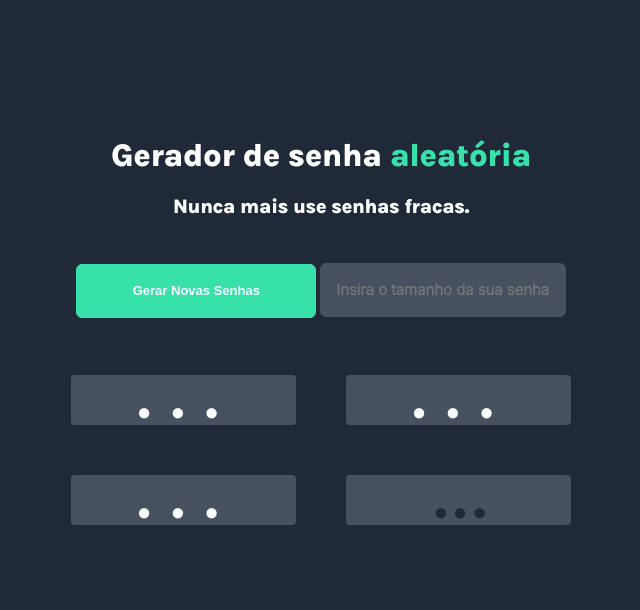
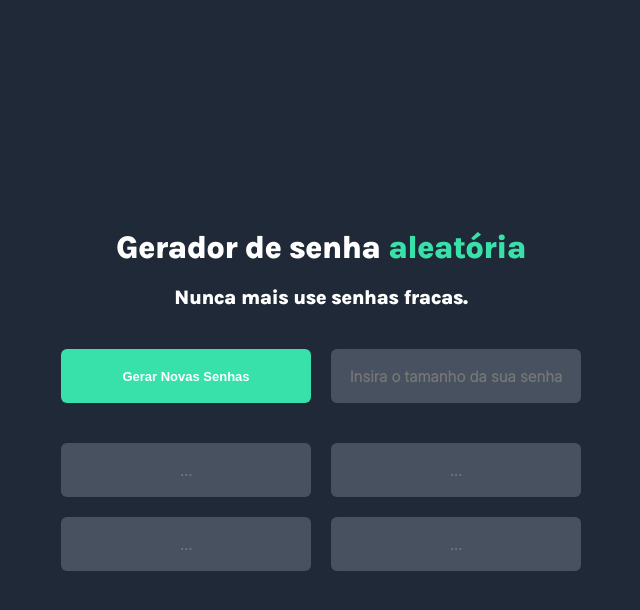
Before and after one commit to Bonniezilla/PasswordGenerator, a plain HTML site: page index.html in a window 1280 px wide. Shown: the whole page, without its empty margins (319-959 px from the left). Drawn offline with Linux system fonts and the light colour scheme.

Commit message:
css updates

```diff
--- a/css.css
+++ b/css.css
@@ -1,56 +1,69 @@
-
-html, body {
+* {
     box-sizing: border-box;
     margin: 0;
     padding: 0;
-    background-color: whitesmoke;
+}
+
+body {
+    background-color: #1F2937;
     font-family: 'Karla', sans-serif;
     font-style: normal;
-    letter-spacing: -0.025em;
+    display: flex;
+    justify-content: center;
+    align-items: center;
+    min-width: 100vw;
+    min-height: 100vh;
+    position: absolute;
 }
 
 .container {
-    width: 100vw;
-    height: 100vh;
-    background-color: #1F2937;
+    width: 520px;
+    min-height: 20vh;
 
-    display: grid;
-    grid-template: 100px 150px 100px 200px 1fr / 1fr 500px 1fr;
-    text-align: center;
+    display: flex;
+    flex-wrap: wrap;
+    justify-content: center;
+    align-items: center;
+
+    position: relative;
 }
 
 .header {
-    grid-column: 2 / 2;
-    grid-row: 2 / 2;
-    margin: auto;
+    display: flex;
+    flex-direction: column;
+
+    justify-content: center;
+    align-items: center;
+    padding-bottom: 40px;
+    gap: 20px;
+    position: relative;
 }
 
 .btnDiv {
-    grid-column: 2 / 2 ;
-    grid-row: 3 / 3;
-    margin-top: auto;
-    margin-bottom: auto;
+    display: flex;
+    align-items: center;
+    flex-wrap: wrap;
+    gap: 20px;
+    margin-bottom: 20px;
 }
 
 .passwordDiv {
-    display: grid;
-    grid-template: 1fr 1fr /  1fr 1fr;
-    grid-column: 2/ 2;
-    grid-row: 4 /4 ;
-
-    gap: 50px;
-
+    display: flex;
+    flex-direction: row;
+    flex-wrap: wrap;
+    gap: 20px;
     text-align: center;
-    margin-top: auto;
-    margin-bottom: auto;
+    position: relative;
 }
 
 h1 {
     font-weight: 800;
     color: white;
+    letter-spacing: -0.025em;
 }
 
 h2 {
+    letter-spacing: -0.025em;
     font-size: 20px;
     font-weight: 600;
     color: white;
@@ -61,55 +74,59 @@ button {
     color: white;
     font-weight: bold;
     font-size: 13px;
-    width: 240px;
+    width: 250px;
     height: 54px;
     border-radius: 6px;
-    border: solid 1px rgb(56, 225, 169);
+    box-shadow: 0 0 0 0;
+    border: 0 none;
+    outline: 0;
 }
 
 button:hover {
     cursor: pointer;
     background-color:#10b980;
     border: solid 1px #10b980;
-    transition: 0.3s;
-    letter-spacing: 0.2em;
+    transition: 1s;
+    letter-spacing: 0.08em;
 }
 
-#psswrd1, #psswrd2, #psswrd3, #psswrd4 {
-    color: rgb(31, 41, 55);
+.passwords-el {
+    color: rgb(56, 225, 169);
+    letter-spacing: -0.025em;
     background-color: rgb(71, 81, 95);
-    font-size: 70px;
-    line-height: 35px;
-    margin: auto;
+    font-size: 15px;
     padding-bottom: 15px;
     border-radius: 4px;
     font-family: 'Inter';
-    font-weight: 600;
+    font-weight: 400;
+    text-align: center;
     cursor: default;
 }
 
-#psswrd1, #psswrd2, #psswrd3, #psswrd4:hover {
+.passwords-el:hover {
     color: white;
-    letter-spacing: 0.2em;
-    transition: 0.2s;
+    text-align: center;
+    letter-spacing: 0.08em;
+    transition: 1s;
     cursor: pointer;
 }
 
 #error-p {
     color:rgba(255, 0, 0, 0.940);
-    margin-top: 20px;
+    margin: auto;
 }
 
 input {
-    height: 50px;
-    width: 240px;
+    color: white;
+    height: 54px;
+    width: 250px;
     background-color: rgb(71, 81, 95);
-    border: solid 1px rgb(71, 81, 95);
+    box-shadow: 0 0 0 0;
+    border: 0 none;
+    outline: 0;
     border-radius: 6px;
-    color: white;
     font-family: 'Inter';
     font-size: 15px;
-    line-height: 0px;
     font-weight: 800;
     text-align: center;
 }
@@ -121,7 +138,8 @@ input[type="number"]::-webkit-inner-spin-button {
     margin: 0;
 }
 
-input[type="number"] {
+input[type="number"]::-webkit-outer-spin-button,
+input[type="number"]::-webkit-inner-spin-button {
     -moz-appearance: none;
     margin: 0;
 }
--- a/default.js
+++ b/default.js
@@ -9,32 +9,31 @@ let password = "";
 
 let passwords = []
 
-
 function copy1() {
     if (password1El.textContent === '...') {
     } else {
-        navigator.clipboard.writeText(password1El.textContent)
+        navigator.clipboard.writeText(password1El.value)
     }
 }
 
 function copy2() {
     if (password2El.textContent === '...') {
     } else {
-        navigator.clipboard.writeText(password2El.textContent)
+        navigator.clipboard.writeText(password2El.value)
     }
 }
 
 function copy3() {
     if (password3El.textContent === '...') {
     } else {
-        navigator.clipboard.writeText(password3El.textContent)
+        navigator.clipboard.writeText(password3El.value)
     }
 }
 
 function copy4() {
     if (password4El.textContent === '...') {
     } else {
-        navigator.clipboard.writeText(password4El.textContent)
+        navigator.clipboard.writeText(password4El.value)
     }
 }
 
@@ -89,17 +88,13 @@ function getNewPassword() {
 }
 
 function renderPassword() {
-    password1El.textContent = passwords[0]
-    password2El.textContent = passwords[1]
-    password3El.textContent = passwords[2]
-    password4El.textContent = passwords[3]
+    password1El.value = passwords[0]
+    password2El.value = passwords[1]
+    password3El.value = passwords[2]
+    password4El.value = passwords[3]
 
-    password1El.style.color = 'rgb(56, 225, 169)'
-    password2El.style.color = 'rgb(56, 225, 169)'
-    password3El.style.color = 'rgb(56, 225, 169)'
-    password4El.style.color = 'rgb(56, 225, 169)'
-    password1El.style.fontSize = '15px'
-    password2El.style.fontSize = '15px'
-    password3El.style.fontSize = '15px'
-    password4El.style.fontSize = '15px'
+    password1El.className = 'passwords-el'
+    password2El.className = 'passwords-el'
+    password3El.className = 'passwords-el'
+    password4El.className = 'passwords-el'
 }
--- a/index.html
+++ b/index.html
@@ -22,23 +22,12 @@
             <p id="error-p"></p>
         </div>
         <div class="passwordDiv">
-            <div class="password1">
-                <p id="psswrd1" onclick="copy1()">...</p>
-            </div>
-            <div class="password2">
-                <p id="psswrd2" onclick="copy2()">...</p>
-            </div>
-            <div class="password3">
-                <p id="psswrd3" onclick="copy3()">...</p>
-            </div>
-            <div class="password4">
-                <p id="psswrd4" onclick="copy4()">...</p>
-            </div>
+            <input id="psswrd1" placeholder="..." style="cursor: default;" readonly>
+            <input id="psswrd2" placeholder="..." style="cursor: default;" readonly>
+            <input id="psswrd3" placeholder="..." style="cursor: default;" readonly>
+            <input id="psswrd4" placeholder="..." style="cursor: default;" readonly>
         </div>
-
     </div>
-
-    <script src="style.js"></script>
     <script src="default.js"></script>
 </body>
 
```
